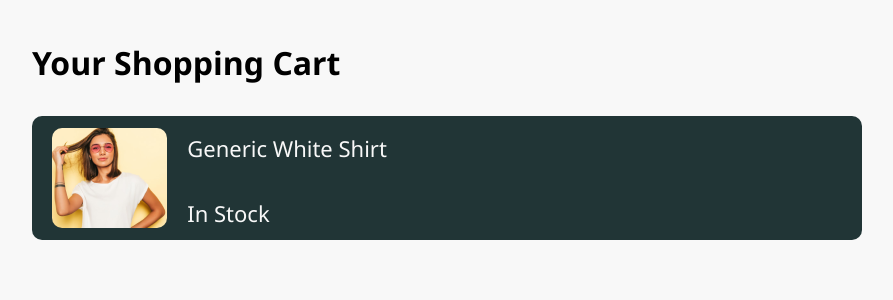
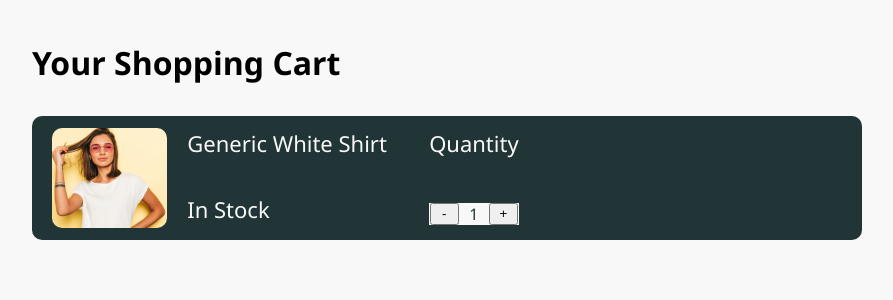
Before and after one commit to aclar119/Online-Store, a PHP site: page /Cart.html in a window 1280 px wide. Shown: the top 300 px of the page, without its empty margins (32-925 px from the left). Run offline with PHP 8.4, Linux system fonts and the light colour scheme.

Commit message:
New elements for cart page

```diff
--- a/Cart/Cart.css
+++ b/Cart/Cart.css
@@ -43,7 +43,7 @@ html, body {
   background-color: #213536;
   display:flex;
   flex-direction: row;
-  wrap: nowrap;
+  flex-wrap: nowrap;
   padding:12px;
   width:100%;
   height:120px;
@@ -64,14 +64,49 @@ html, body {
 
 .left-items-text{
   display: flex;
-  flex-grow: 2;
+  flex-grow: 0;
+  width: 30%;
   flex-direction: column;
   color: #F8F8F8;
   font-size:22px;
   margin-left:2.5%;
-  margin-top: 5px;
 
 }
 .left-text1{
-  margin-bottom: 35px;
+  margin-bottom: 15%;
 }
+
+.quantity-section{
+  display: flex;
+  flex-direction: column;
+  color:#F8F8F8;
+}
+
+.quantity-text{
+  font-size: 22px;
+  margin-bottom: 50%;
+}
+
+.quantity-number-container{
+  display:flex;
+  flex-direction: row;
+  background-color: #F8F8F8;
+  justify-content: center;
+  text-align: center;
+
+}
+
+.quantity-minus{
+  width: 33%;
+}
+
+.quantity-number{
+  border: #213536;
+  color: #213536;
+  width:33%;
+
+}
+
+.quantity-plus{
+  width: 33%;
+}
--- a/Cart/Cart.html
+++ b/Cart/Cart.html
@@ -28,6 +28,25 @@
 
                 </div>
 
+                <div class="quantity-section">
+                    <div class="quantity-text">
+                        Quantity
+                    </div>
+                    <div class="quantity-number-container">
+
+                            <button class="quantity-minus">
+                                -
+                            </button>
+                            <div class="quantity-number">
+                                1
+                            </div>
+                            <button class="quantity-plus">
+                                +
+                            </button>
+
+
+                    </div>
+            </div>
 
             </div>
         </div>
```
Also changed, not shown: 1 other file.
